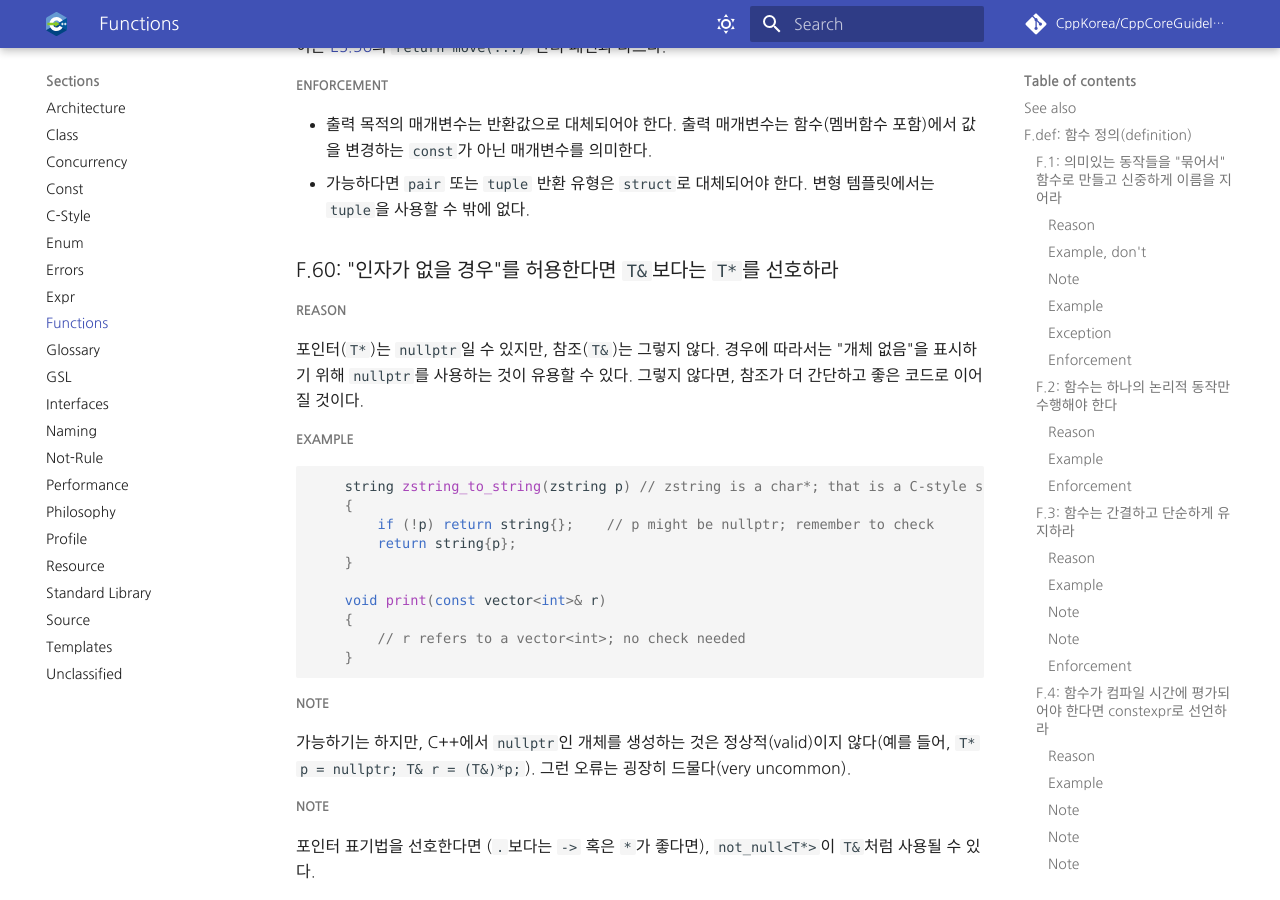
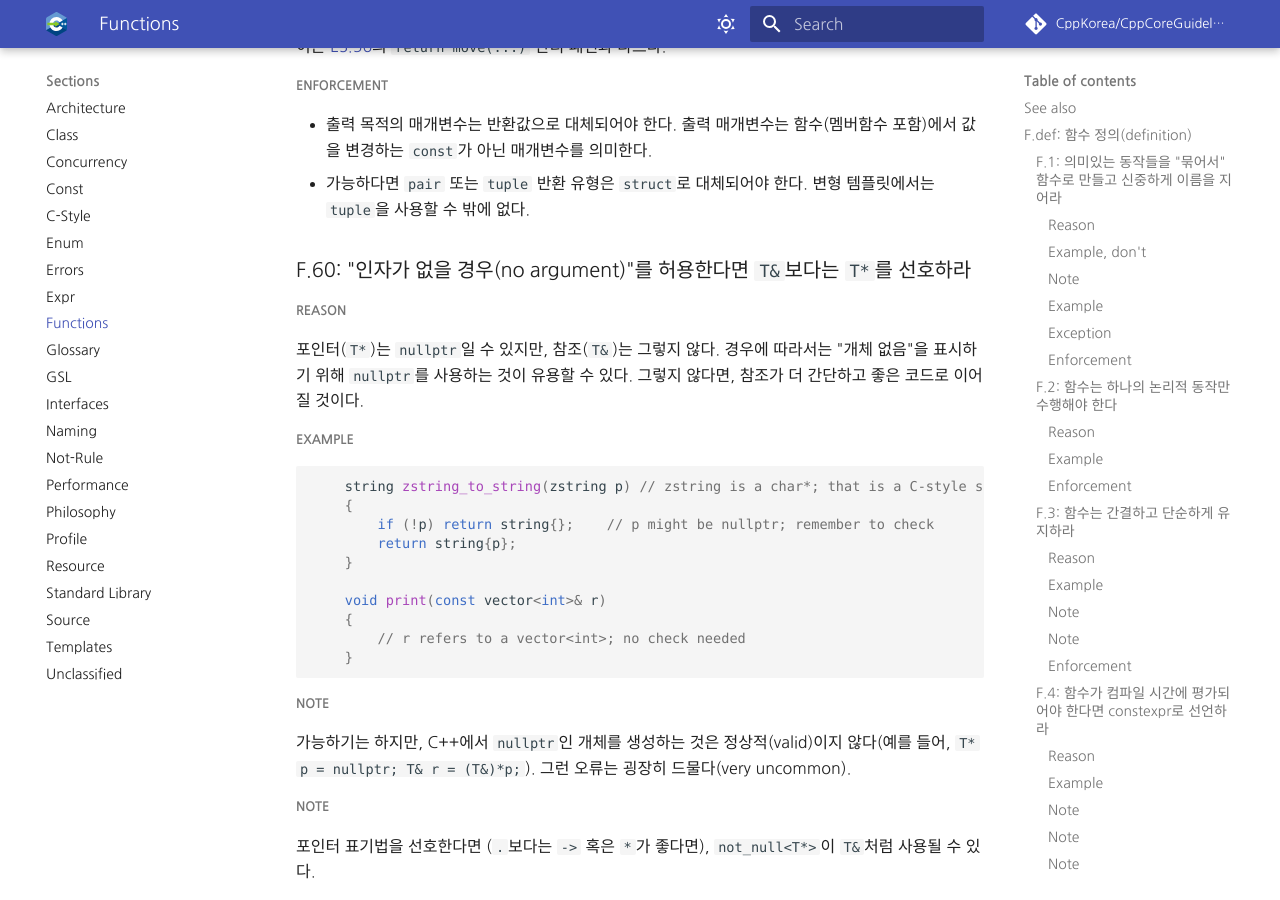
Before and after one commit to CppKorea/CppCoreGuidelines, an MkDocs documentation site: the page built from sections/Functions.md, in a window 1280 px wide and 900 px high, scrolled down 21596 px. Built offline with MkDocs 1.6.1 and Material for MkDocs 9.7.7, drawn with Linux system fonts in a browser that asks for light colours; some web fonts are replaced; comment, search, counter and statistics services are not loaded.

Commit message:
Update sections/Functions.md
Co-authored-by: Park DongHa <luncliff@gmail.com>

```diff
--- a/sections/Functions.md
+++ b/sections/Functions.md
@@ -944,7 +944,7 @@
 * 출력 목적의 매개변수는 반환값으로 대체되어야 한다. 출력 매개변수는 함수(멤버함수 포함)에서 값을 변경하는 `const`가 아닌 매개변수를 의미한다.
 * 가능하다면 `pair` 또는 `tuple` 반환 유형은 `struct`로 대체되어야 한다. 변형 템플릿에서는 `tuple`을 사용할 수 밖에 없다.
 
-### <a name="Rf-ptr-ref"></a>F.60: "인자가 없을 경우"를 허용한다면 `T&`보다는 `T*`를 선호하라
+### <a name="Rf-ptr-ref"></a>F.60: "인자가 없을 경우(no argument)"를 허용한다면 `T&`보다는 `T*`를 선호하라
 
 ##### Reason
 
```
